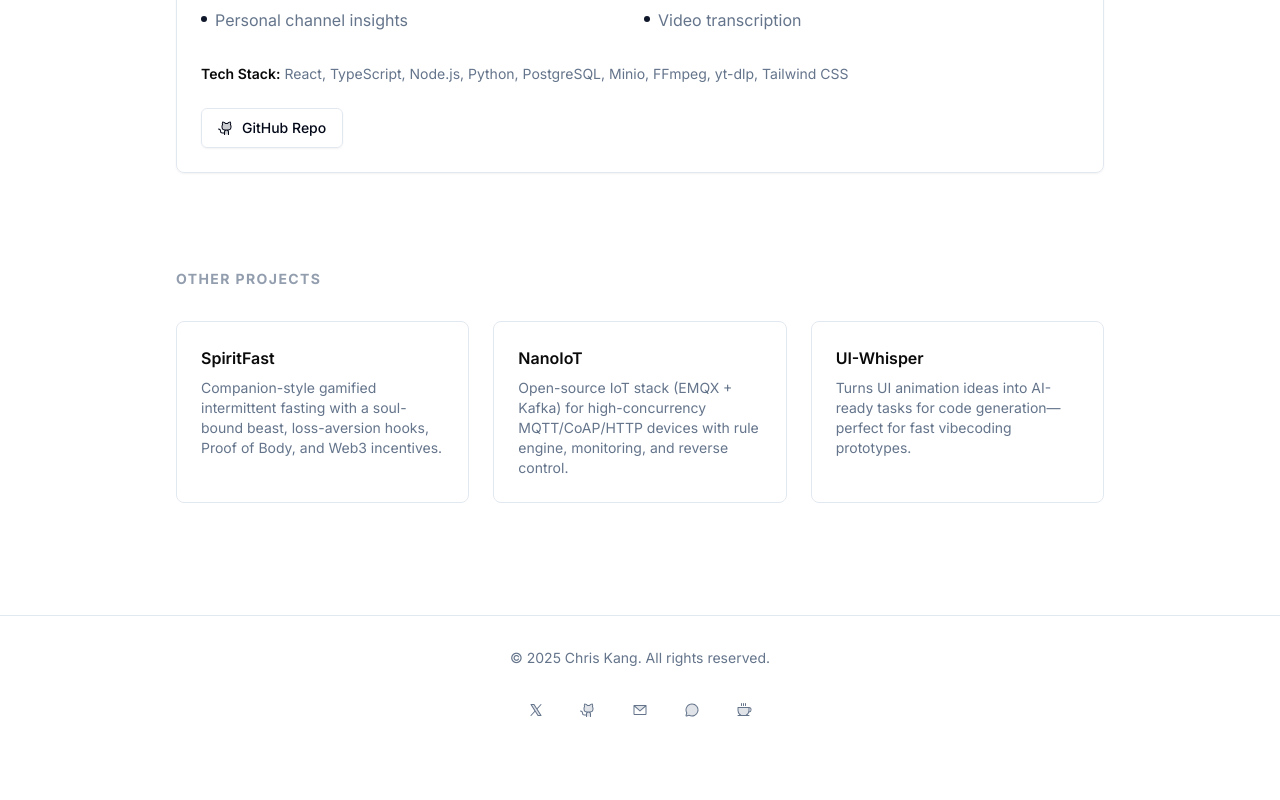
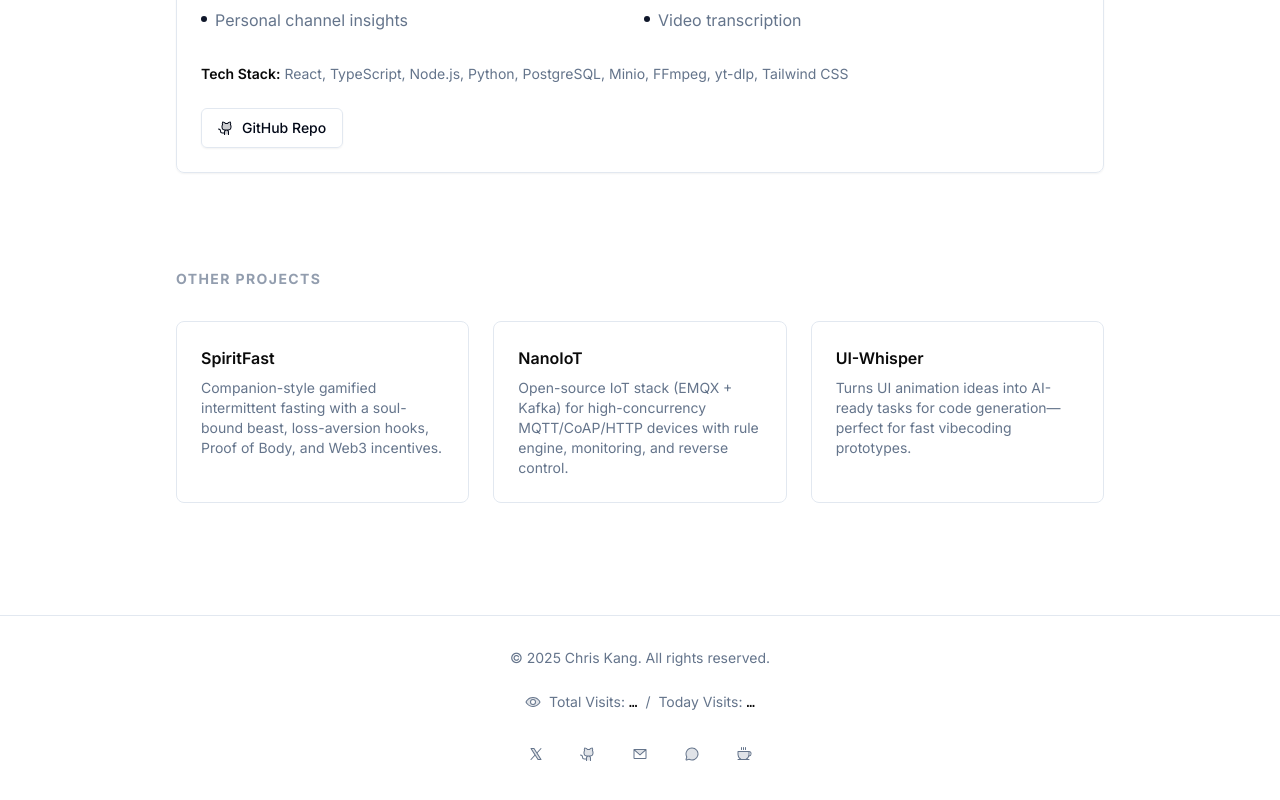
Before and after one commit to kangchainx/chriskang.dev, a Next.js app: page /en in a window 1280 px wide. Shown: the part 1978-2778 px from the top of the page. Before the commit the page ends 2738 px from the top, so only its background shows below. Built offline with nearby package versions, Linux system fonts and the light colour scheme; no server answers; the database is empty.

Commit message:
feat(ui): render visit stats in footer

```diff
--- a/components/Footer.tsx
+++ b/components/Footer.tsx
@@ -2,6 +2,7 @@
 import React from 'react';
 import { Button } from './ui/Button';
 import { ChatCircleIcon, CoffeeIcon, EnvelopeSimpleIcon, GithubLogoIcon, XLogoIcon } from '@phosphor-icons/react';
+import { VisitStats } from './VisitStats';
 
 interface FooterProps {
   text: string;
@@ -14,6 +15,8 @@ export const Footer: React.FC<FooterProps> = ({ text }) => {
         <p className="text-sm text-muted-foreground">
           {text}
         </p>
+
+        <VisitStats />
 
         <div className="flex flex-wrap gap-4 justify-center">
             {/* X (Twitter) */}
```
